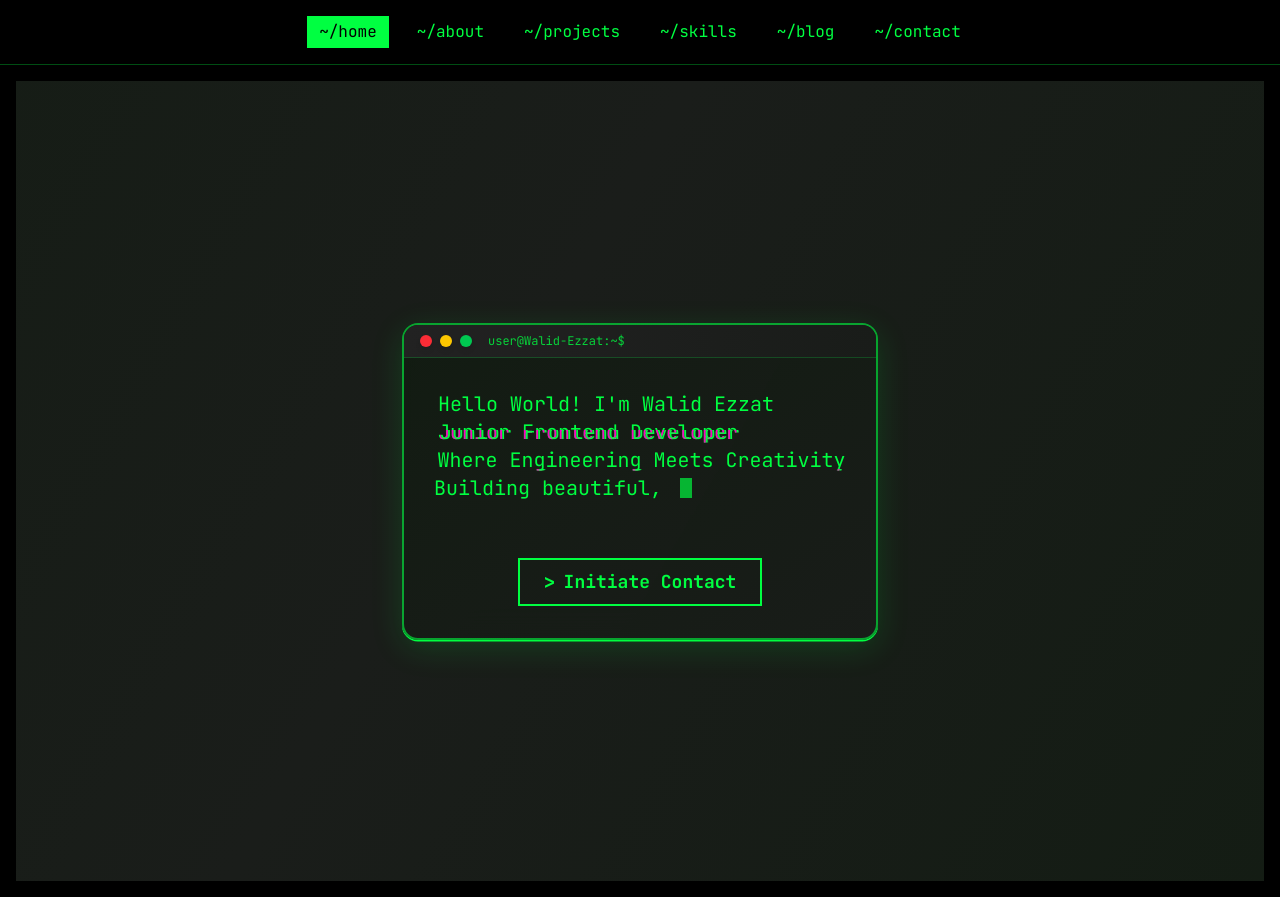
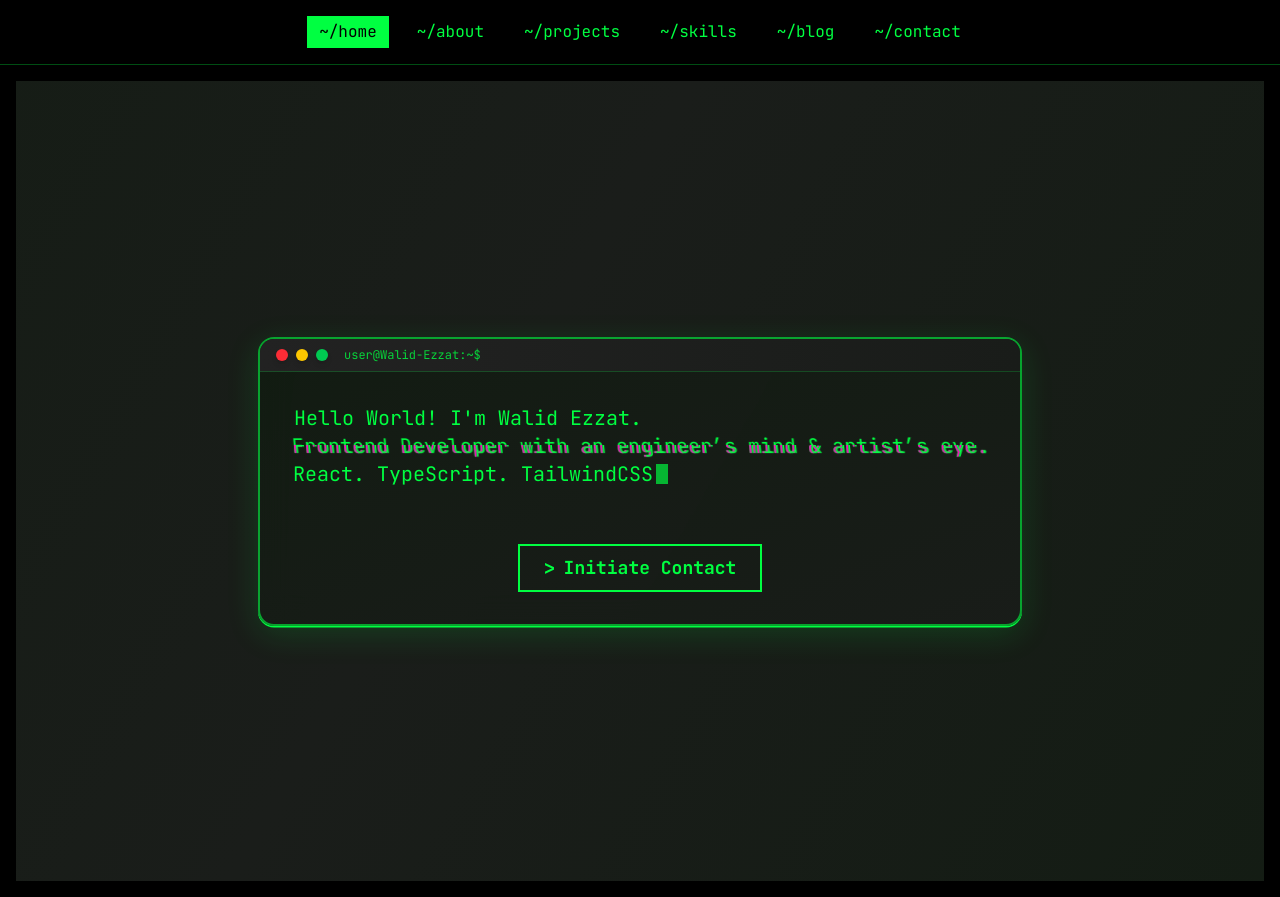
Before and after one commit to walidelbourdiney/WalidEzzat, a React (Vite) app: page / in a window 1280 px wide. Built offline with nearby package versions, Linux system fonts and the light colour scheme.

Commit message:
feat: Update hero section with new introduction and contact button

```diff
--- a/src/pages/Home.tsx
+++ b/src/pages/Home.tsx
@@ -1,13 +1,13 @@
-import React from 'react';
-import TerminalWindow from '../components/TerminalWindow';
-import TypingAnimation from '../components/TypingAnimation';
-import { motion } from 'framer-motion';
+import React from "react";
+import TerminalWindow from "../components/TerminalWindow";
+import TypingAnimation from "../components/TypingAnimation";
+import { motion } from "framer-motion";
 
 const heroLines = [
-  'Hello World! I\'m Walid Ezzat',
-  'Junior Frontend Developer',
-  'Where Engineering Meets Creativity',
-  'Building beautiful, accessible web experiences',
+  "Hello World! I'm Walid Ezzat.",
+  "Frontend Developer with an engineer’s mind & artist’s eye.",
+  "React. TypeScript. TailwindCSS. and more.",
+  "Let’s build something unforgettable together!",
 ];
 
 const Home: React.FC = () => {
@@ -16,17 +16,18 @@ const Home: React.FC = () => {
       {/* Animated background shimmer */}
       <motion.div
         animate={{
-          backgroundPosition: ['0% 50%', '100% 50%', '0% 50%'],
+          backgroundPosition: ["0% 50%", "100% 50%", "0% 50%"],
         }}
         transition={{
           duration: 20,
-          ease: 'linear',
+          ease: "linear",
           repeat: Infinity,
         }}
         className="absolute inset-0 pointer-events-none"
         style={{
-          background: 'linear-gradient(120deg, #0a0e0a, #101c10, #1a1d1a, #101c10, #0a0e0a)',
-          backgroundSize: '400% 400%',
+          background:
+            "linear-gradient(120deg, #0a0e0a, #101c10, #1a1d1a, #101c10, #0a0e0a)",
+          backgroundSize: "400% 400%",
         }}
       />
       <TerminalWindow>
@@ -36,16 +37,21 @@ const Home: React.FC = () => {
             typingSpeed={40}
             className="text-lg md:text-xl text-terminal-green text-center"
           />
-          <motion.button
-            whileHover={{ scale: 1.05, textShadow: "0 0 8px #00ff41", boxShadow: "0 0 15px #00ff41" }}
+          <motion.a
+            whileHover={{
+              scale: 1.05,
+              textShadow: "0 0 8px #00ff41",
+              boxShadow: "0 0 15px #00ff41",
+            }}
             whileTap={{ scale: 0.95 }}
-            className="mt-8 px-6 py-2 border-2 border-terminal-green text-terminal-green font-bold text-lg bg-transparent transition-all duration-200 focus:outline-none focus:ring-2 focus:ring-terminal-green"
+            href="mailto:walidelbourdiney25@gmail.com"
+            className="mt-8 px-6 py-2 border-2 border-terminal-green text-terminal-green font-bold text-lg bg-transparent transition-all duration-200 focus:outline-none focus:ring-2 focus:ring-terminal-green inline-block"
           >
             <span className="flex items-center gap-2">
               <span className="text-xl">&gt;</span>
               <span>Initiate Contact</span>
             </span>
-          </motion.button>
+          </motion.a>
         </div>
       </TerminalWindow>
     </div>
```
